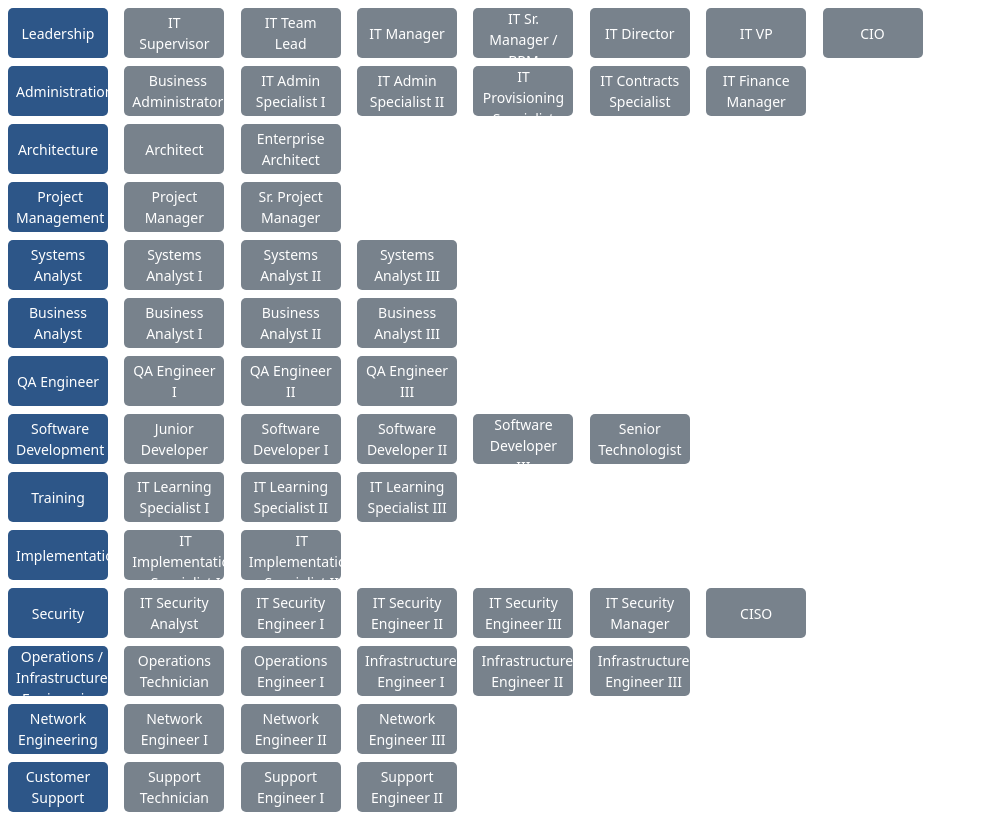
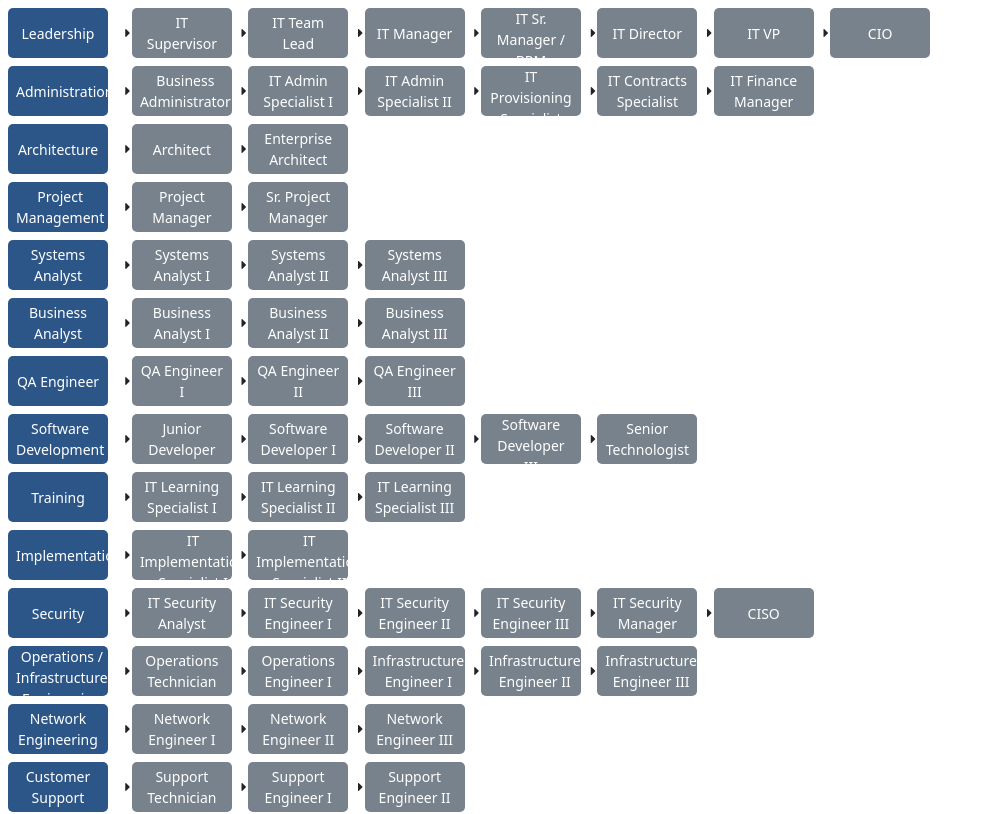
Before and after one commit to PaulGilchrist/org-chart, a React (Create React App) app: page / in a window 1280 px wide. Shown: the top 814 px of the page, without its empty margins (0-985 px from the left). Built offline with nearby package versions, Linux system fonts and the light colour scheme.

Commit message:
Add arrows

```diff
--- a/src/components/Job.css
+++ b/src/components/Job.css
@@ -1,5 +1,8 @@
 .job {
+    display: grid;
+    grid-template-columns: auto auto;
     flex: 1;
+    place-items: center;
 }
 
 .job-item {
--- a/src/components/Job.js
+++ b/src/components/Job.js
@@ -14,7 +14,7 @@ function Job({ job }) {
 
     return (
         <div className="job">
-            <i></i>
+            <i class="fa fa-caret-right"></i>
             <div className={`job-item ${isHovered ? 'hovered' : ''}`} onMouseEnter={handleMouseEnter} onMouseLeave={handleMouseLeave}>{job.name}</div>
             {isHovered && (<div className="job-description" dangerouslySetInnerHTML={{ __html: job.description }}></div>)}
         </div>
```
